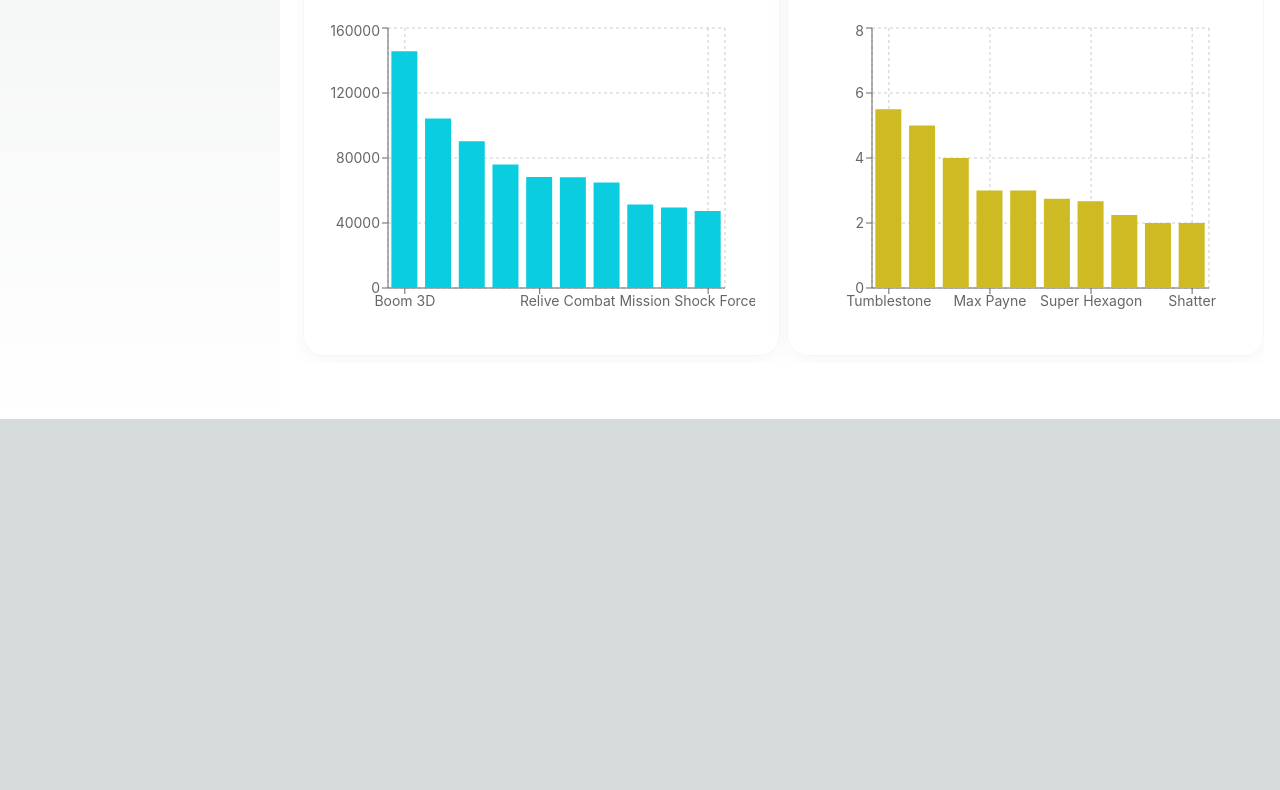
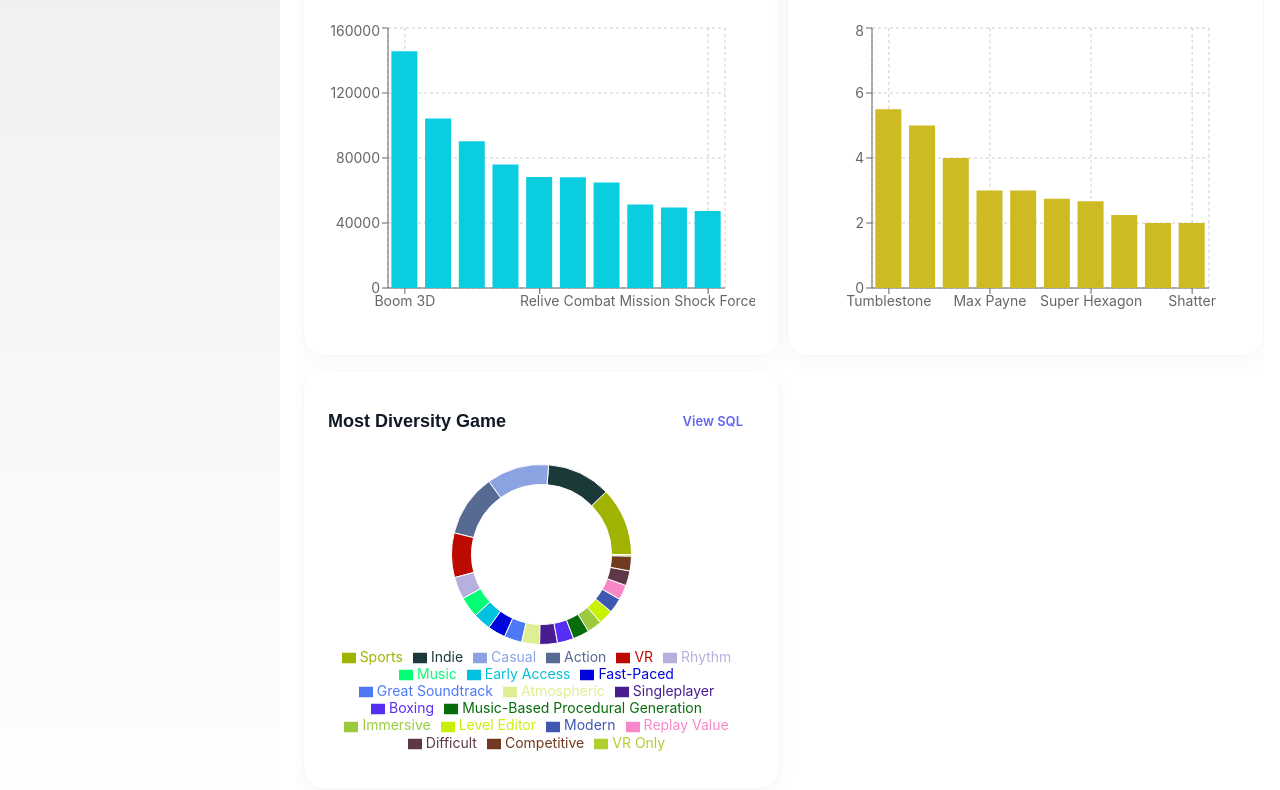
Before and after one commit to pingcap/steam-insight-template, a Next.js app: page / in a window 1280 px wide. Shown: the part 1424-2214 px from the top of the page. Before the commit the page ends 1843 px from the top, so only its background shows below. Built offline with nearby package versions, Linux system fonts and the light colour scheme.

Commit message:
add piechart

```diff
--- /dev/null
+++ b/src/components/Chart/PieChart.tsx
@@ -0,0 +1,61 @@
+import * as React from "react";
+import {
+  PieChart,
+  Pie,
+  Sector,
+  Cell,
+  ResponsiveContainer,
+  Legend,
+  Tooltip,
+} from "recharts";
+
+import { stringToColor } from "@/utils";
+
+const data = [
+  { name: "A1", value: 100 },
+  { name: "A2", value: 300 },
+  { name: "B1", value: 100 },
+  { name: "B2", value: 80 },
+  { name: "B3", value: 40 },
+  { name: "B4", value: 30 },
+  { name: "B5", value: 50 },
+  { name: "C1", value: 100 },
+  { name: "C2", value: 200 },
+  { name: "D1", value: 150 },
+  { name: "D2", value: 50 },
+];
+const COLORS = ['#0088FE', '#00C49F', '#FFBB28', '#FF8042'];
+
+export interface PieChartProps {
+  data: { [key: string]: string | number | undefined }[];
+  xDataKey: string;
+  dataKey: string;
+}
+
+export default function PieChartComponent(props: PieChartProps) {
+  const { data, xDataKey, dataKey } = props;
+
+  return (
+    <ResponsiveContainer width="100%" height="100%">
+      <PieChart width={400} height={400}>
+        <Pie
+          data={data}
+          dataKey={dataKey}
+          nameKey={xDataKey}
+          cx="50%"
+          cy="50%"
+          innerRadius={70}
+          outerRadius={90}
+          // fill="#82ca9d"
+          // label
+        >
+          {data.map((entry, index) => (
+            <Cell key={`cell-${index}`} fill={stringToColor(entry[xDataKey] as string)} />
+          ))}
+        </Pie>
+        <Legend />
+        <Tooltip />
+      </PieChart>
+    </ResponsiveContainer>
+  );
+}
--- a/src/pages/index.tsx
+++ b/src/pages/index.tsx
@@ -20,6 +20,7 @@
 import Layout from "@/components/Layout";
 import TimeSeriesCardGroup from "@/sections/home/TimeSeriesCardGroup";
 import TopTenCardGroup from "@/sections/home/TopTenCardGroup";
+import PieCardGroup from "@/sections/home/PieCardGroup";
 
 export default function Home() {
   return (
@@ -44,6 +45,7 @@
         >
           <TimeSeriesCardGroup />
           <TopTenCardGroup />
+          <PieCardGroup />
         </Grid>
       </Layout>
     </>
--- /dev/null
+++ b/src/sections/home/PieCardGroup.tsx
@@ -0,0 +1,97 @@
+import * as React from "react";
+import dynamic from "next/dynamic";
+import {
+  Avatar,
+  Box,
+  Card,
+  CardContent,
+  Stack,
+  SvgIcon,
+  Typography,
+  Unstable_Grid2 as Grid,
+  Button,
+} from "@mui/material";
+
+import { stringToColor } from "@/utils";
+import ChartCardTemplate from "@/components/Card/ChartCard";
+
+const DynamicPieChart = dynamic(() => import("@/components/Chart/PieChart"), {
+  loading: () => <>Loading...</>,
+  ssr: false,
+});
+
+const MOCK_DATA = [
+  {
+    title: "Most Diversity Game",
+    sql: `WITH most_diverce_game AS (
+      SELECT app_id, count(*) num
+      FROM game_tag
+      GROUP BY app_id
+      ORDER BY num DESC
+      LIMIT 1
+  )
+  SELECT tag.tag_name, gt.agree_num
+  FROM game_tag gt
+  LEFT JOIN tag ON tag.tag_id = gt.tag_id
+  WHERE app_id = (SELECT m.app_id FROM most_diverce_game m)`,
+    x: "tag_name",
+    y: "agree_num",
+    data: [
+      { tag_name: "Sports", agree_num: 46 },
+      { tag_name: "Indie", agree_num: 43 },
+      { tag_name: "Casual", agree_num: 42 },
+      { tag_name: "Action", agree_num: 42 },
+      { tag_name: "VR", agree_num: 30 },
+      { tag_name: "Rhythm", agree_num: 15 },
+      { tag_name: "Music", agree_num: 14 },
+      { tag_name: "Early Access", agree_num: 12 },
+      { tag_name: "Fast-Paced", agree_num: 12 },
+      { tag_name: "Great Soundtrack", agree_num: 12 },
+      { tag_name: "Atmospheric", agree_num: 12 },
+      { tag_name: "Singleplayer", agree_num: 12 },
+      { tag_name: "Boxing", agree_num: 11 },
+      { tag_name: "Music-Based Procedural Generation", agree_num: 11 },
+      { tag_name: "Immersive", agree_num: 10 },
+      { tag_name: "Level Editor", agree_num: 10 },
+      { tag_name: "Modern", agree_num: 10 },
+      { tag_name: "Replay Value", agree_num: 10 },
+      { tag_name: "Difficult", agree_num: 10 },
+      { tag_name: "Competitive", agree_num: 10 },
+      { tag_name: "VR Only", agree_num: 1 },
+    ],
+  },
+];
+
+export default function PieCardGroup(props: {}) {
+  return (
+    <>
+      {MOCK_DATA.map((item) => (
+        <Grid key={item.title} xs={12} md={6}>
+          <PieCardTemplate
+            title={item.title}
+            data={item.data}
+            x={item.x}
+            y={item.y}
+            sql={item.sql}
+          />
+        </Grid>
+      ))}
+    </>
+  );
+}
+
+function PieCardTemplate(props: {
+  title: string;
+  sql: string;
+  data: any[];
+  x: string;
+  y: string;
+}) {
+  const { title, sql, data, x, y } = props;
+
+  return (
+    <ChartCardTemplate title={title} sql={sql}>
+      <DynamicPieChart data={data} dataKey={y} xDataKey={x}  />
+    </ChartCardTemplate>
+  );
+}
```
